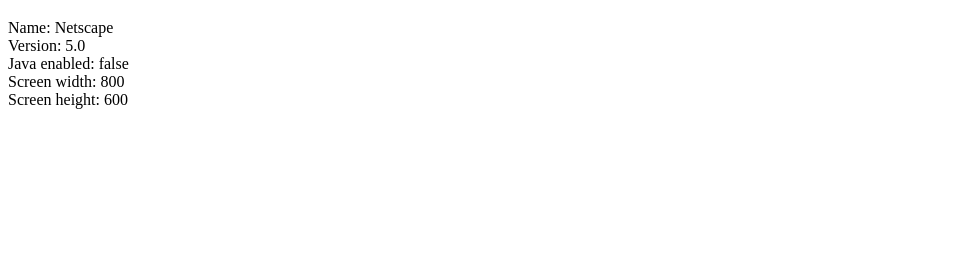
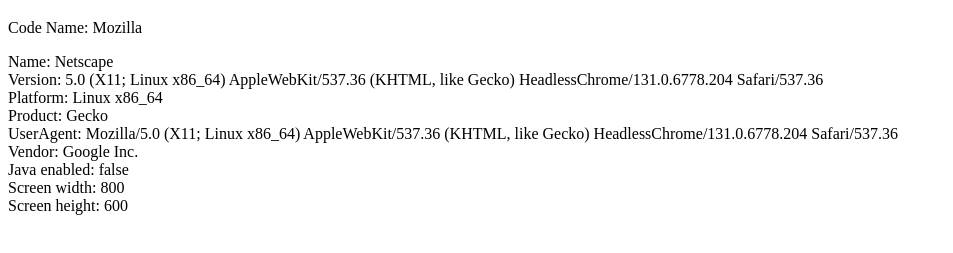
Before and after one commit to AndreasFurster/browserinfo, a plain HTML site: page index.html in a window 1280 px wide. Shown: the part 61-314 px from the top of the page, without its empty margins (0-953 px from the left). Drawn offline with Linux system fonts and the light colour scheme.

Commit message:
Update index.html

```diff
--- a/index.html
+++ b/index.html
@@ -8,19 +8,22 @@
 <body>
 <script language="javascript">
 function ShowBrowserDetails() {
-  var BrowserName = navigator.appName; //gets the name of the browser
-  var appVersion = navigator.appVersion.substring(0,4); // browser version
   var isJavaEnabled = navigator.javaEnabled(); // checks if Java is enabled
   var screenWidth = screen.width; // get screen width
   var screenHeight = screen.height; // get screen height
   // the following stores the output in outputStr variable
   var outputStr = "<h1>Browser details</h1>";
-  outputStr = outputStr + "<p>Name: " + BrowserName;
-  outputStr = outputStr + "<br>Version: " + appVersion;
+  outputStr = outputStr + "<p>Code Name: " + navigator.appCodeName;
+  outputStr = outputStr + "<p>Name: " + navigator.appName;
+  outputStr = outputStr + "<br>Version: " + navigator.appVersion;
+  outputStr = outputStr + "<br>Platform: " + navigator.platform;
+  outputStr = outputStr + "<br>Product: " + navigator.product;
+  outputStr = outputStr + "<br>UserAgent: " + navigator.userAgent;
+  outputStr = outputStr + "<br>Vendor: " + navigator.vendor;
   outputStr = outputStr + "<br>Java enabled: " + isJavaEnabled;
   outputStr = outputStr + "<br>Screen width: " + screenWidth;
   outputStr = outputStr + "<br>Screen height: " + screenHeight + "</p>";
-  document.write (outputStr); // print
+  document.write (outputStr);
 }
 </script>
 <script language="javascript">ShowBrowserDetails();</script>
```
